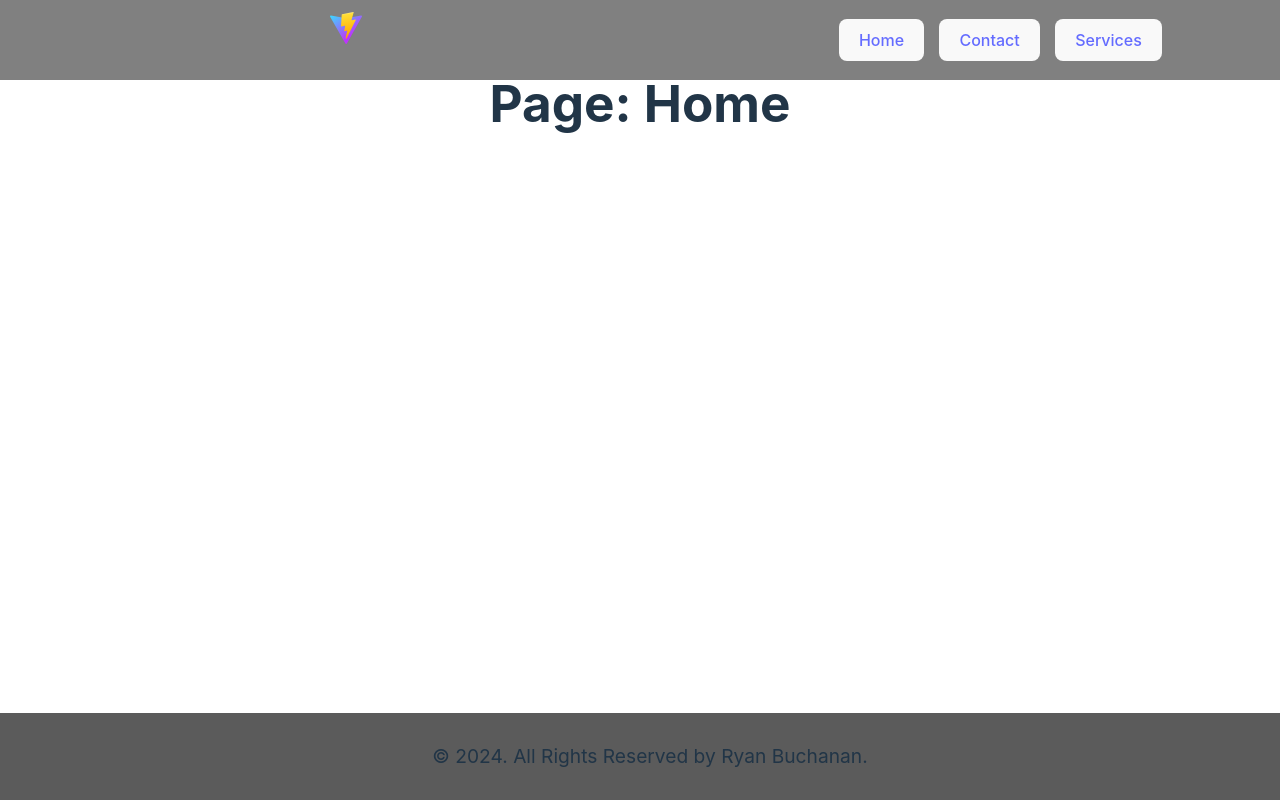
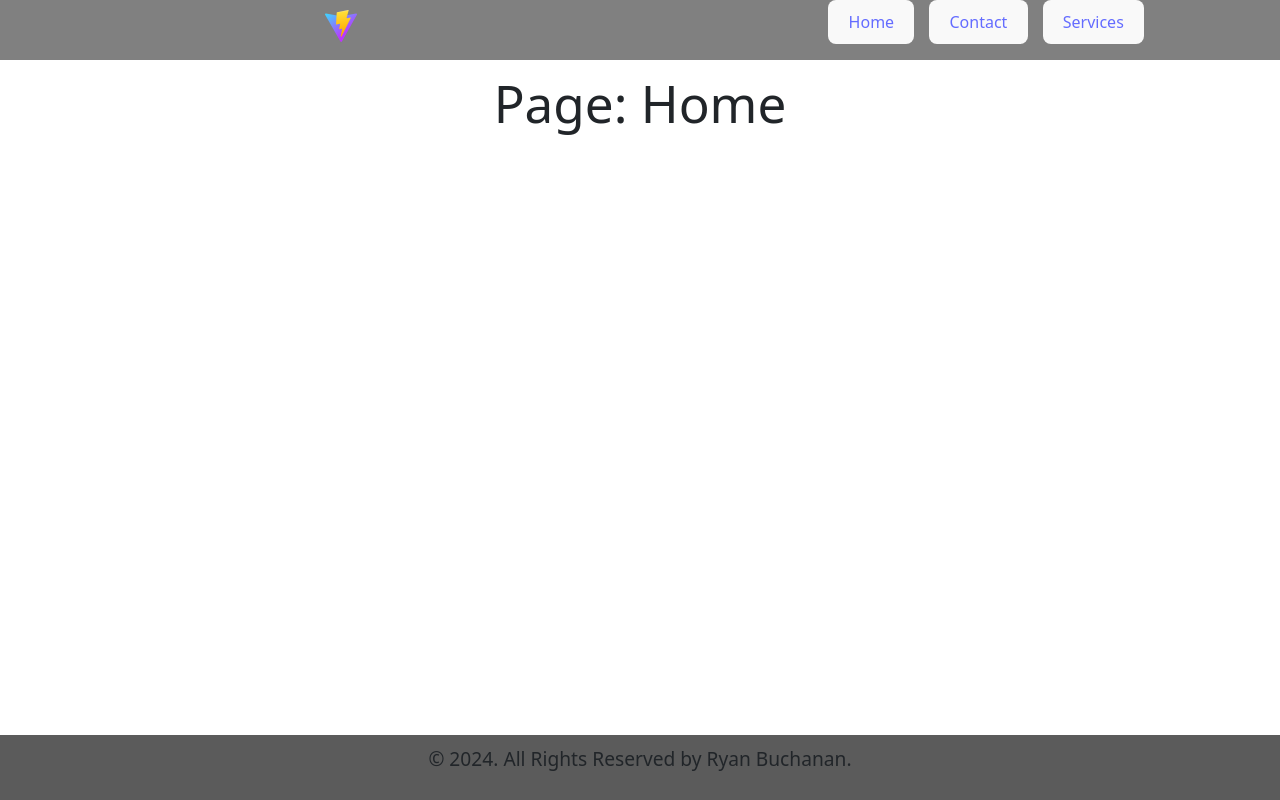
Before and after one commit to Lunchtime52/Vue-Template-Project, a Vue app: page / in a window 1280 px wide. Built offline with nearby package versions, Linux system fonts and the light colour scheme.

Commit message:
Added Bootstrap

```diff
--- a/package.json
+++ b/package.json
@@ -1,5 +1,5 @@
 {
-  "name": "myapp",
+  "name": "vue-template",
   "private": true,
   "version": "0.0.0",
   "type": "module",
@@ -9,11 +9,14 @@
     "preview": "vite preview"
   },
   "dependencies": {
+    "bootstrap": "^5.3.3",
+    "bootstrap-icons": "^1.11.3",
     "vue": "^3.4.37",
     "vue-router": "^4.4.3"
   },
   "devDependencies": {
     "@vitejs/plugin-vue": "^5.1.2",
+    "sass-embedded": "^1.85.1",
     "unplugin-vue-components": "^0.27.4",
     "vite": "^5.4.6"
   }
--- a/src/App.vue
+++ b/src/App.vue
@@ -1,6 +1,3 @@
-<script setup>
-
-</script>
 
 <template>
   <Nav></Nav>
--- a/src/components/NotFound.vue
+++ b/src/components/NotFound.vue
@@ -1,6 +1,58 @@
 <template>
-    <div>
-      <h1>Page Not Found</h1>
-      <p>The page you are looking for does not exist.</p>
+  <nav class="navbar navbar-expand-lg bg-body-tertiary">
+  <div class="container-fluid">
+    <a class="navbar-brand" href="#">Navbar</a>
+    <button class="navbar-toggler" type="button" data-bs-toggle="collapse" data-bs-target="#navbarSupportedContent" aria-controls="navbarSupportedContent" aria-expanded="false" aria-label="Toggle navigation">
+      <span class="navbar-toggler-icon"></span>
+    </button>
+    <div class="collapse navbar-collapse" id="navbarSupportedContent">
+      <ul class="navbar-nav me-auto mb-2 mb-lg-0">
+        <li class="nav-item">
+           <RouterLink to="/"><i class="bi bi-house-door"></i></RouterLink>
+        </li>
+        <li class="nav-item">
+          <a class="nav-link" href="#">Link</a>
+        </li>
+        <li class="nav-item dropdown">
+          <a class="nav-link dropdown-toggle" href="#" role="button" data-bs-toggle="dropdown" aria-expanded="false">
+            Dropdown
+          </a>
+          <ul class="dropdown-menu">
+            <li><a class="dropdown-item" href="#">Action</a></li>
+            <li><a class="dropdown-item" href="#">Another action</a></li>
+            <li><hr class="dropdown-divider"></li>
+            <li><a class="dropdown-item" href="#">Something else here</a></li>
+          </ul>
+        </li>
+        <li class="nav-item">
+          <a class="nav-link disabled" aria-disabled="true">Disabled</a>
+        </li>
+      </ul>
+      <form class="d-flex" role="search">
+        <input class="form-control me-2" type="search" placeholder="Search" aria-label="Search">
+        <button class="btn btn-outline-success" type="submit">Search</button>
+      </form>
     </div>
+  </div>
+</nav>
+<div class="container border border-primary">
+  <!-- Content here -->
+   <p>Test</p>
+</div>
+      <div>
+        <i class="bi bi-house-door"></i> Home
+        <i class="bi bi-envelope"></i> Contact
+      </div>
+
+
+    <div class="card">
+      <h1 class="card-title">Page Not Found</h1>
+      <p class="card-body text-primary" >The page you are looking for does not exist.</p>
+    </div>
+
+    <p aria-hidden="true">
+  <span class="placeholder bg-primary col-6 "></span>
+</p>
+
+<a class="btn btn-primary disabled placeholder col-4" aria-disabled="true"></a>
   </template>
--- /dev/null
+++ b/src/scss/styles.scss
@@ -0,0 +1,93 @@
+// Import all of Bootstrap's CSS
+@import "bootstrap/scss/bootstrap";
+
+// Import Bootstrap icons
+@import "bootstrap-icons/font/bootstrap-icons.css";
+
+// Variables (optional: you can add your own SCSS variables here)
+$custom-link-color: #646cff;
+$custom-link-hover-color: #535bf2;
+
+// Root styles
+:root {
+  font-family: Inter, system-ui, Avenir, Helvetica, Arial, sans-serif;
+  line-height: 1.5;
+  font-weight: 400;
+  color-scheme: light dark;
+  color: rgba(255, 255, 255, 0.87);
+  background-color: #242424;
+  font-synthesis: none;
+  text-rendering: optimizeLegibility;
+  -webkit-font-smoothing: antialiased;
+  -moz-osx-font-smoothing: grayscale;
+
+  @media (prefers-color-scheme: light) {
+    color: #213547;
+    background-color: #ffffff;
+  }
+}
+
+// Body styles
+body {
+  margin: 0;
+  place-items: center;
+  align-items: center;
+  min-width: 320px;
+  width: 100%;
+}
+
+// Headings
+h1 {
+  font-size: 3.2em;
+  line-height: 1.1;
+}
+
+// Links
+a {
+  font-weight: 500;
+  color: $custom-link-color;
+  text-decoration: inherit;
+}
+a:hover {
+  color: $custom-link-hover-color;
+}
+
+a {
+  border-radius: 8px;
+  border: 1px solid transparent;
+  padding: 0.6em 1.2em;
+  font-size: 1em;
+  font-weight: 500;
+  font-family: inherit;
+  background-color: #1a1a1a;
+  cursor: pointer;
+  transition: border-color 0.25s;
+
+  &:hover {
+    border-color: $custom-link-color;
+  }
+
+  &:focus,
+  &:focus-visible {
+    outline: 4px auto -webkit-focus-ring-color;
+  }
+
+  @media (prefers-color-scheme: light) {
+    background-color: #f9f9f9;
+    &:hover {
+      color: #747bff;
+    }
+  }
+}
+
+// Card styles
+.card {
+  padding: 2em;
+}
+
+// App container
+#app {
+  margin: 0;
+  margin: 0 auto;
+  text-align: center;
+}
--- a/src/style.css
+++ /dev/null
@@ -1,84 +0,0 @@
-:root {
-  font-family: Inter, system-ui, Avenir, Helvetica, Arial, sans-serif;
-  line-height: 1.5;
-  font-weight: 400;
-
-  color-scheme: light dark;
-  color: rgba(255, 255, 255, 0.87);
-  background-color: #242424;
-
-  font-synthesis: none;
-  text-rendering: optimizeLegibility;
-  -webkit-font-smoothing: antialiased;
-  -moz-osx-font-smoothing: grayscale;
-}
-
-a {
-  font-weight: 500;
-  color: #646cff;
-  text-decoration: inherit;
-}
-a:hover {
-  color: #535bf2;
-}
-
-body {
-  margin: 0;
-  /* display: flex;/ */
-  place-items: center;
-  align-items: center;
-  /* text-align: center; */
-  min-width: 320px;
-  /* min-height: 100vh; */
-  width: 100%;
-}
-
-h1 {
-  font-size: 3.2em;
-  line-height: 1.1;
-}
-
-a {
-  border-radius: 8px;
-  border: 1px solid transparent;
-  padding: 0.6em 1.2em;
-  font-size: 1em;
-  font-weight: 500;
-  font-family: inherit;
-  background-color: #1a1a1a;
-  cursor: pointer;
-  transition: border-color 0.25s;
-}
-a:hover {
-  border-color: #646cff;
-}
-a:focus,
-a:focus-visible {
-  outline: 4px auto -webkit-focus-ring-color;
-}
-
-.card {
-  padding: 2em;
-}
-
-#app {
-  margin: 0;
-
-  /* max-width: 1280px; */
-  margin: 0 auto;
-  /* padding: 2rem; */
-  text-align: center;
-}
-
-@media (prefers-color-scheme: light) {
-  :root {
-    color: #213547;
-    background-color: #ffffff;
-  }
-  a:hover {
-    color: #747bff;
-  }
-  a {
-    background-color: #f9f9f9;
-  }
-}
--- a/vite.config.js
+++ b/vite.config.js
@@ -1,8 +1,8 @@
 import { defineConfig } from "vite";
 import vue from "@vitejs/plugin-vue";
 import Components from "unplugin-vue-components/vite";
+// Suggested code may be subject to a license. Learn more: ~LicenseLog:720028804.
 
-// https://vitejs.dev/config/
 export default defineConfig({
   plugins: [vue(), Components({})],
 });
```
Also changed, not shown: src/main.js (+7 -2 lines), 2 other files (tests, documents, lock files or other folders).
